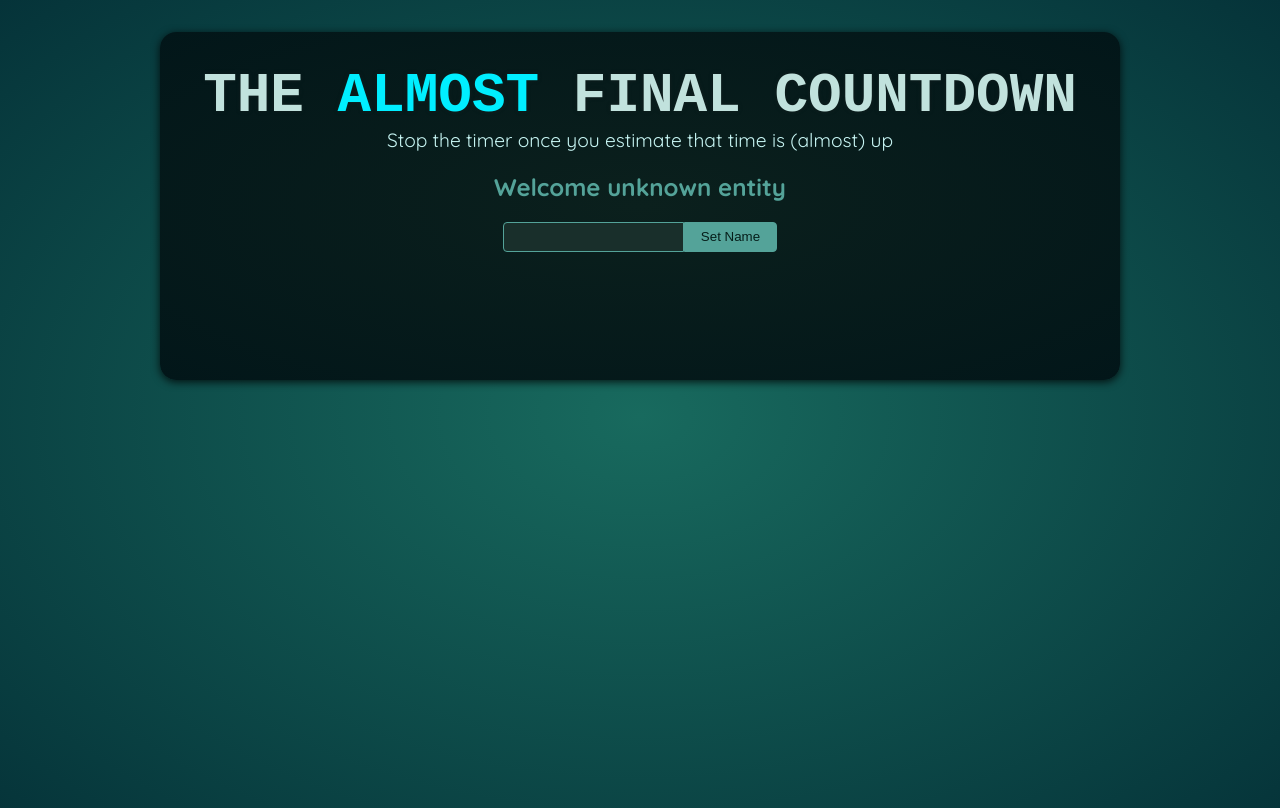
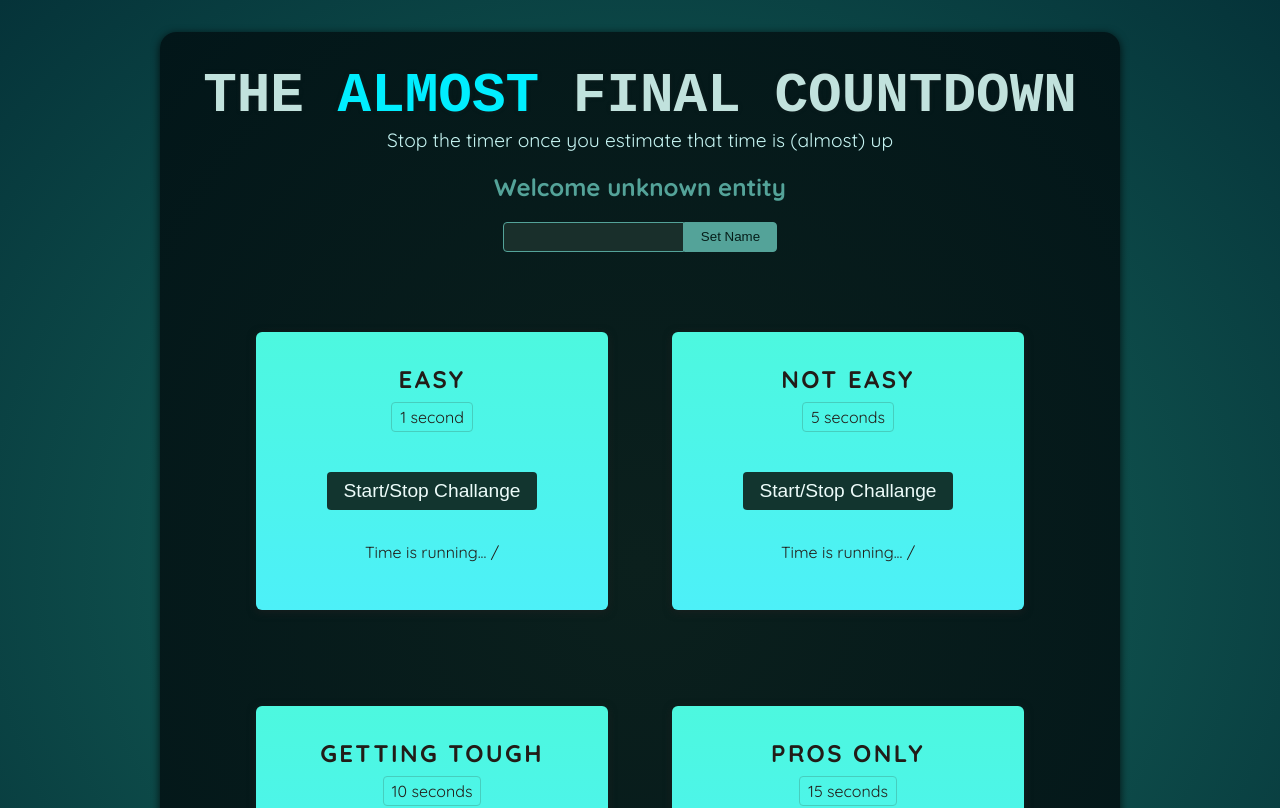
Before and after one commit to gokhanbyk/almost-final-countdown, a React (Vite) app: page / in a window 1280 px wide. Shown: the top 808 px of the page. Built offline with nearby package versions, Linux system fonts and the light colour scheme; a web font is replaced by a local one.

Commit message:
TimerChallenge component

```diff
--- a/src/App.jsx
+++ b/src/App.jsx
@@ -1,10 +1,16 @@
 import Player from './components/Player.jsx';
+import TimerChallange from './components/TimerChallange.jsx';
 
 function App() {
   return (
     <>
       <Player />
-      <div id="challenges"></div>
+      <div id="challenges">
+        <TimerChallange title="Easy" targetTime={1} />
+        <TimerChallange title="Not easy" targetTime={5} />
+        <TimerChallange title="Getting tough" targetTime={10} />
+        <TimerChallange title="Pros only" targetTime={15} />
+      </div>
     </>
   );
 }
--- /dev/null
+++ b/src/components/TimerChallange.jsx
@@ -0,0 +1,23 @@
+import React from 'react';
+
+function TimerChallange({ title, targetTime }) {
+  return (
+    <section className='challenge'>
+      <h2>{title}</h2>
+      <p className='challenge-time'>
+        {targetTime} second{targetTime > 1 ? 's' : ''}
+      </p>
+      <p>
+        <button>
+          Start/Stop Challange
+        </button>
+      </p>
+      {/* if timer is currently running we add active class */}
+      <p className=''>
+        Time is running... /
+      </p>
+    </section>
+  );
+}
+
+export default TimerChallange;
```
